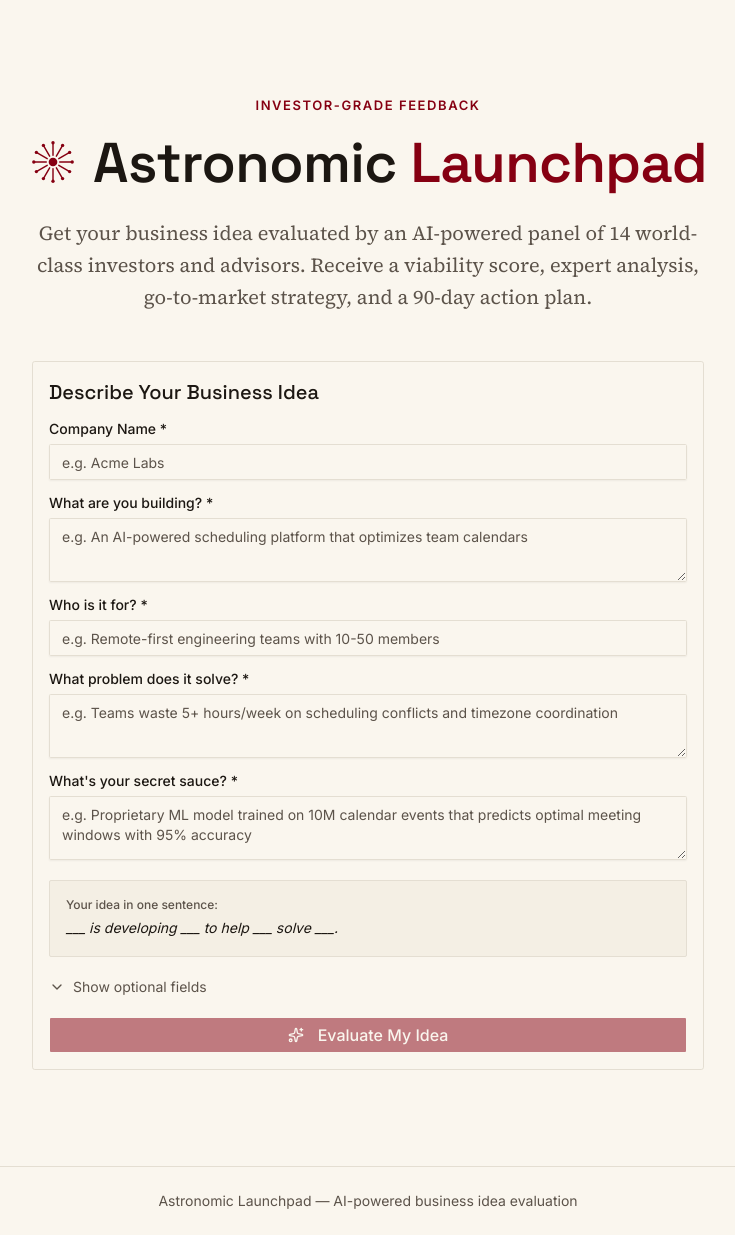
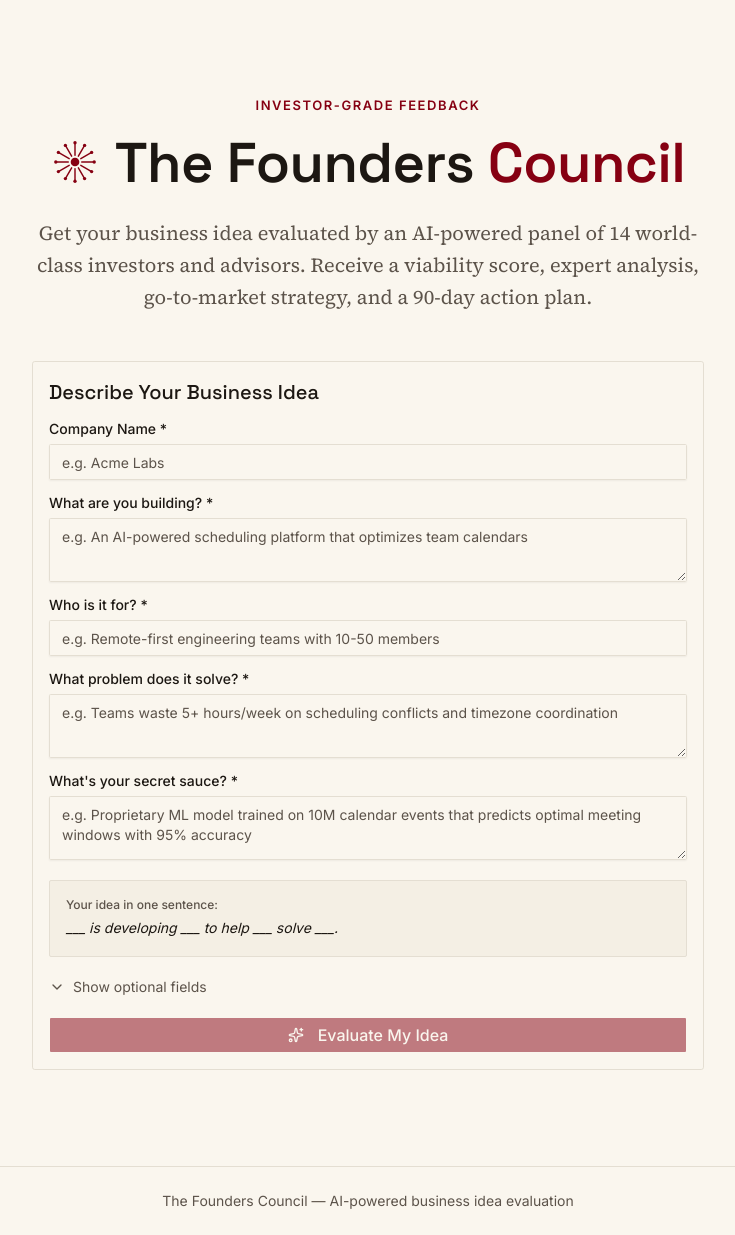
Before and after one commit to AdamAcheson/Business-Idea, a Next.js app: page / in a window 1280 px wide. Shown: the whole page, without its empty margins (272-1007 px from the left). Built offline with nearby package versions, Linux system fonts and the light colour scheme.

Commit message:
Update page.tsx

```diff
--- a/src/app/page.tsx
+++ b/src/app/page.tsx
@@ -56,7 +56,7 @@ export default function HomePage() {
         <div className="flex items-center justify-center gap-3 md:gap-4">
           <LogoMark className="h-9 w-9 md:h-12 md:w-12 text-primary shrink-0" />
           <h1 className="font-display font-semibold text-[40px] leading-[1.1] tracking-[-0.01em] md:text-[56px]">
-            Astronomic <span className="text-primary">Launchpad</span>
+            The Founders <span className="text-primary">Council</span>
           </h1>
         </div>
         <p className="font-serif mt-6 text-lg md:text-xl text-muted-foreground max-w-2xl mx-auto leading-[1.6]">
@@ -101,7 +101,7 @@ export default function HomePage() {
 
       {/* Footer */}
       <footer className="border-t border-border py-6 text-center text-sm text-muted-foreground">
-        Astronomic Launchpad &mdash; AI-powered business idea evaluation
+        The Founders Council &mdash; AI-powered business idea evaluation
       </footer>
     </main>
   );
```
